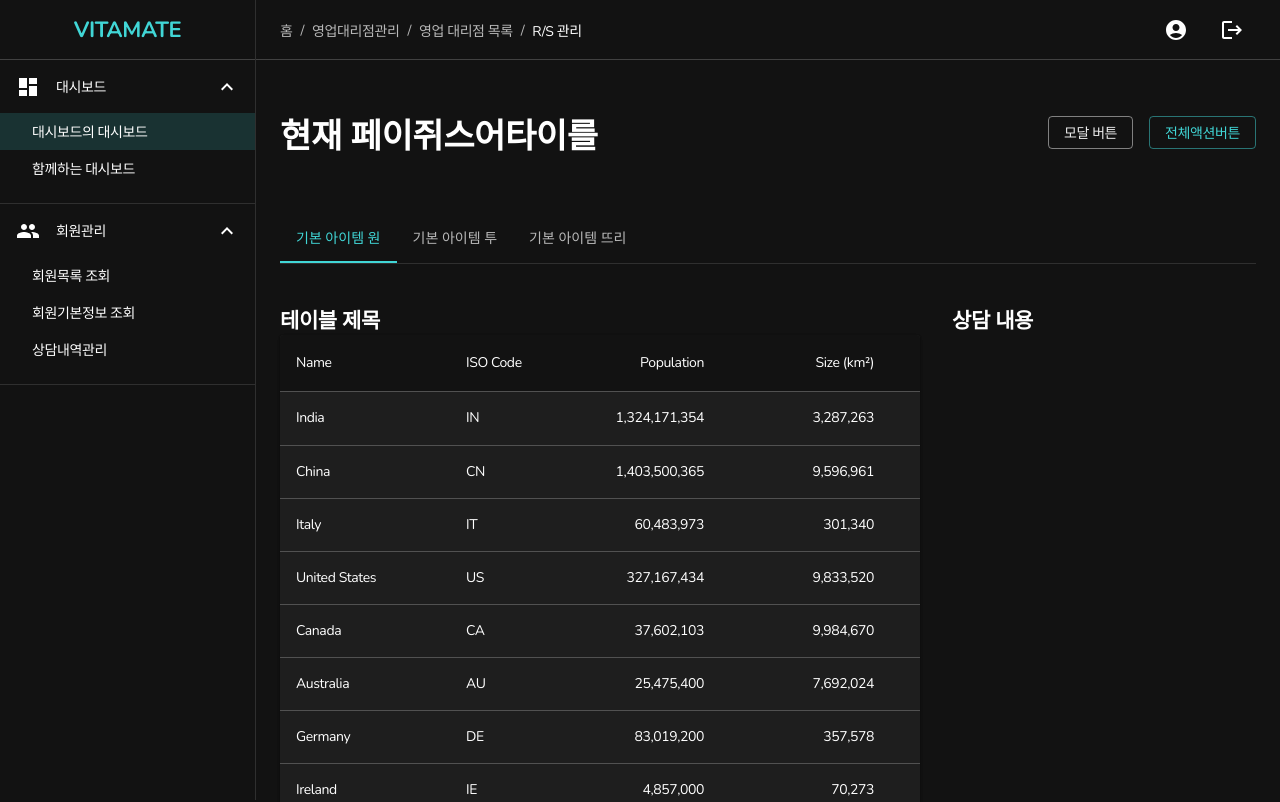
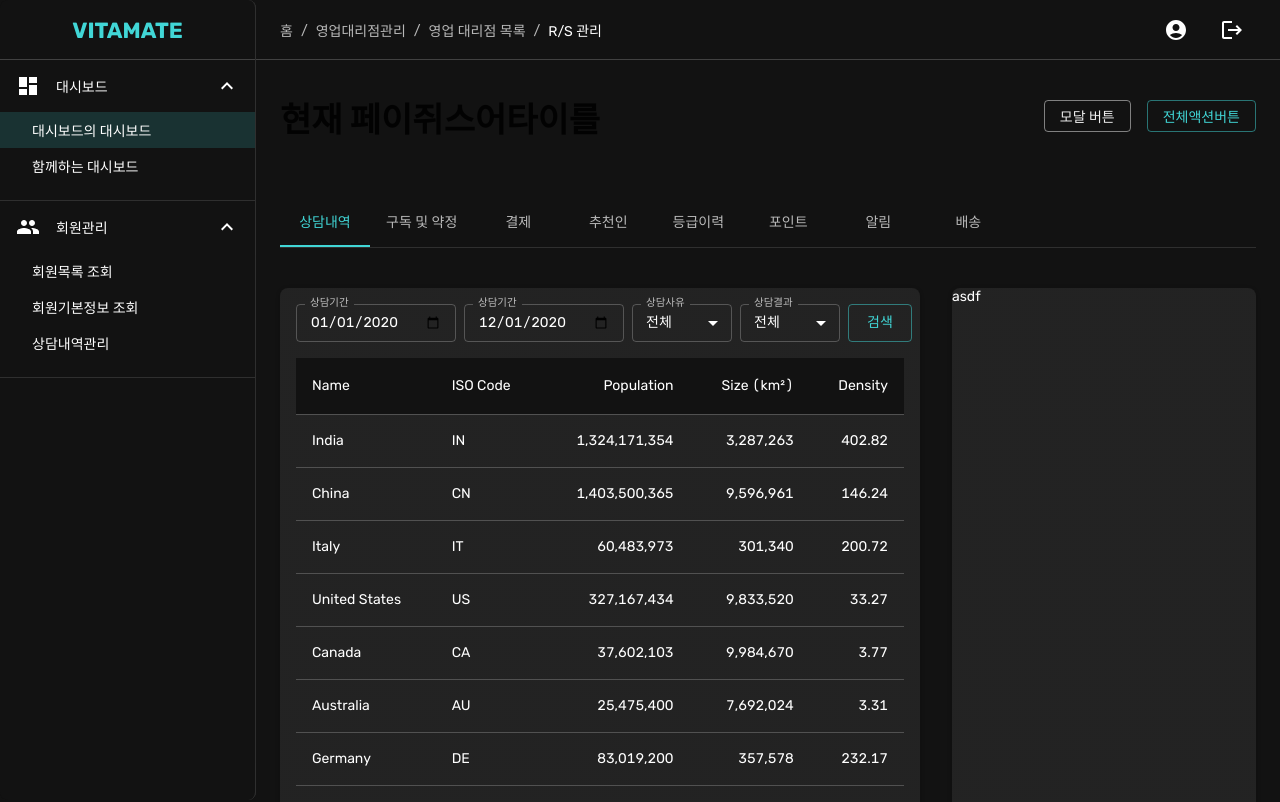
Before and after one commit to iduk/mui-admin, a Next.js app: page / in a window 1280 px wide. Shown: the top 802 px of the page. Built offline with nearby package versions, Linux system fonts and the light colour scheme.

Commit message:
feat 회원상세 진행중

```diff
--- a/components/DataTable.js
+++ b/components/DataTable.js
@@ -1,5 +1,5 @@
 import * as React from 'react'
-import Paper from '@mui/material/Paper'
+
 import Table from '@mui/material/Table'
 import TableBody from '@mui/material/TableBody'
 import TableCell from '@mui/material/TableCell'
@@ -9,26 +9,26 @@ import TablePagination from '@mui/material/TablePagination'
 import TableRow from '@mui/material/TableRow'
 
 const columns = [
-  { id: 'name', label: 'Name', minWidth: 170 },
-  { id: 'code', label: 'ISO\u00a0Code', minWidth: 100 },
+  { id: 'name', label: 'Name', minWidth: 120 },
+  { id: 'code', label: 'ISO\u00a0Code', minWidth: 80 },
   {
     id: 'population',
     label: 'Population',
-    minWidth: 170,
+    minWidth: 120,
     align: 'right',
     format: (value) => value.toLocaleString('en-US'),
   },
   {
     id: 'size',
     label: 'Size\u00a0(km\u00b2)',
-    minWidth: 170,
+    minWidth: 80,
     align: 'right',
     format: (value) => value.toLocaleString('en-US'),
   },
   {
     id: 'density',
     label: 'Density',
-    minWidth: 170,
+    minWidth: 80,
     align: 'right',
     format: (value) => value.toFixed(2),
   },
@@ -71,7 +71,7 @@ export default function StickyHeadTable() {
   }
 
   return (
-    <Paper sx={{ width: '100%', overflow: 'hidden' }}>
+    <>
       <TableContainer sx={{ maxHeight: 600 }}>
         <Table stickyHeader aria-label="sticky table">
           <TableHead>
@@ -110,6 +110,6 @@ export default function StickyHeadTable() {
         onPageChange={handleChangePage}
         onRowsPerPageChange={handleChangeRowsPerPage}
       />
-    </Paper>
+    </>
   )
 }
--- a/components/Layout.js
+++ b/components/Layout.js
@@ -59,7 +59,7 @@ export default function Index({ children }) {
       <Box sx={{ flex: 1, display: 'flex', flexDirection: 'column' }}>
         <Topbar onDrawerToggle={handleDrawerToggle} />
 
-        <Container maxWidth={'xl'} component="main" sx={{ flex: 1, p: 2 }}>
+        <Container component="main" sx={{ flex: 1 }}>
           <Grid container spacing={2} sx={{ py: 5 }}>
             <Grid item md={6}>
               <Typography variant={'h4'} sx={{ mb: 2, fontWeight: 'bold' }}>
--- a/components/Topbar.js
+++ b/components/Topbar.js
@@ -19,6 +19,7 @@ const appbarStyle = {
   boxShadow: '0 -1px 0 rgb(255,255,255,0.2) inset',
   height: 60,
   justifyContent: 'center',
+  borderRadius: 0,
 }
 
 function Topbar(props) {
--- a/pages/_document.js
+++ b/pages/_document.js
@@ -6,7 +6,7 @@ class MyDocument extends Document {
       <Html>
         <Head>
           <link rel="preconnect" href="https://fonts.gstatic.com" crossOrigin="true" />
-          <link href="https://fonts.googleapis.com/css2?family=Nunito:wght@200;400;700&display=swap" rel="stylesheet" />
+          <link href="https://fonts.googleapis.com/css2?family=Rubik:wght@300;400;700&display=swap" rel="stylesheet" />
           <link
             href="https://fonts.googleapis.com/css2?family=Noto+Sans+KR:wght@100;400;700&display=swap;Material+Icons|Material+Icons+Rounded"
             rel="stylesheet"
--- a/pages/index.js
+++ b/pages/index.js
@@ -1,33 +1,46 @@
 import * as React from 'react'
-import Paper from '@mui/material/Paper'
+import PropTypes from 'prop-types'
+import theme from '../theme'
 import Layout from '../components/Layout'
-import Button from '@mui/material/Button'
-import PropTypes from 'prop-types'
-import Tabs from '@mui/material/Tabs'
-import Tab from '@mui/material/Tab'
-import Typography from '@mui/material/Typography'
-import Box from '@mui/material/Box'
-import Grid from '@mui/material/Grid'
-import theme from '../theme'
 import DataTable from '../components/DataTable'
 import { styled } from '@mui/material/styles'
+import {
+  Paper,
+  Button,
+  Tabs,
+  Tab,
+  Typography,
+  Box,
+  Grid,
+  TextField,
+  MenuItem,
+  Stack,
+  FormControl,
+  Select,
+  InputLabel,
+} from '@mui/material'
 
 export default function Index() {
   const [value, setValue] = React.useState(0)
 
-  const handleChange = (event, newValue) => {
+  const handleChangeTab = (event, newValue) => {
     setValue(newValue)
   }
 
   return (
     <Layout>
       {/* Tabs */}
-      <Box sx={{ width: '100%' }}>
+      <Box sx={{ width: '100%', flexShrink: 1 }}>
         <Box sx={{ borderBottom: 1, borderColor: 'divider' }}>
-          <Tabs value={value} onChange={handleChange} aria-label="기본탭">
-            <Tab label="기본 아이템 원" {...a11yProps(0)} />
-            <Tab label="기본 아이템 투" {...a11yProps(1)} />
-            <Tab label="기본 아이템 뜨리" {...a11yProps(2)} />
+          <Tabs value={value} onChange={handleChangeTab} aria-label="기본탭">
+            <Tab label="상담내역" {...a11yProps(0)} />
+            <Tab label="구독 및 약정" {...a11yProps(1)} />
+            <Tab label="결제" {...a11yProps(2)} />
+            <Tab label="추천인" {...a11yProps(3)} />
+            <Tab label="등급이력" {...a11yProps(4)} />
+            <Tab label="포인트" {...a11yProps(5)} />
+            <Tab label="알림" {...a11yProps(6)} />
+            <Tab label="배송" {...a11yProps(7)} />
           </Tabs>
         </Box>
         <Box sx={{ py: 2 }}>
@@ -35,10 +48,19 @@ export default function Index() {
             <PanelContent />
           </TabPanel>
           <TabPanel value={value} index={1}>
-            Item Two
+            아휴...
           </TabPanel>
           <TabPanel value={value} index={2}>
-            Item Three
+            에혀.......
+          </TabPanel>
+          <TabPanel value={value} index={3}>
+            징글징글.....
+          </TabPanel>
+          <TabPanel value={value} index={4}>
+            돼따 뒈써..
+          </TabPanel>
+          <TabPanel value={value} index={5}>
+            말해모혀
           </TabPanel>
         </Box>
       </Box>
@@ -47,21 +69,107 @@ export default function Index() {
 }
 
 function PanelContent() {
+  const [option, setOption] = React.useState('a')
+
+  const handleChangeSelect = (e) => {
+    setOption(e.target.value)
+  }
+  const options = [
+    {
+      value: 'a',
+      label: '전체',
+    },
+    {
+      value: 'b',
+      label: '라ㅏ라라라라랄',
+    },
+  ]
+
   return (
     <div>
       <Grid container spacing={4}>
-        <Grid item md="8">
-          <Typography variant="headline" component="h2">
-            테이블 제목
-          </Typography>
-          <Paper elevation={1}>
+        <Grid item md={8}>
+          <Paper elevation={2} sx={{ p: 2 }}>
+            <Box
+              sx={{
+                '& .MuiTextField-root': { minWidth: '160px' },
+                alignItems: 'center',
+                mb: 2,
+              }}
+            >
+              <Stack spacing={1} direction="row">
+                <TextField
+                  id="date"
+                  label="상담기간"
+                  type="date"
+                  defaultValue="2020-01-01"
+                  InputLabelProps={{
+                    shrink: true,
+                  }}
+                  size="small"
+                  sx={{ minWidth: 160 }}
+                />
+                <TextField
+                  id="date"
+                  label="상담기간"
+                  type="date"
+                  defaultValue="2020-12-01"
+                  InputLabelProps={{
+                    shrink: true,
+                  }}
+                  size="small"
+                  sx={{ minWidth: 160 }}
+                />
+                <FormControl sx={{ minWidth: 100 }}>
+                  <InputLabel id="demo-simple-select-autowidth-label">상담사유</InputLabel>
+                  <Select
+                    labelId="demo-simple-select-autowidth-label"
+                    id="demo-simple-select-autowidth"
+                    value={option}
+                    onChange={handleChangeSelect}
+                    autoWidth
+                    label="상담사유"
+                    size="small"
+                  >
+                    {options.map((option) => (
+                      <MenuItem key={option.value} value={option.value}>
+                        {option.label}
+                      </MenuItem>
+                    ))}
+                  </Select>
+                </FormControl>
+
+                <FormControl sx={{ minWidth: 100 }}>
+                  <InputLabel id="demo-simple-select-autowidth-label">상담결과</InputLabel>
+                  <Select
+                    labelId="demo-simple-select-autowidth-label"
+                    id="demo-simple-select-autowidth"
+                    value={option}
+                    onChange={handleChangeSelect}
+                    autoWidth
+                    label="상담결과"
+                    size="small"
+                  >
+                    {options.map((option) => (
+                      <MenuItem key={option.value} value={option.value}>
+                        {option.label}
+                      </MenuItem>
+                    ))}
+                  </Select>
+                </FormControl>
+
+                <Button variant="outlined">검색</Button>
+              </Stack>
+            </Box>
             <DataTable />
           </Paper>
+          {/* searching form */}
         </Grid>
-        <Grid item md="4">
-          <Typography variant="headline" component="h2">
-            상담 내용
-          </Typography>
+
+        <Grid item md={4}>
+          <Paper elevation={2} sx={{ height: '100%' }}>
+            asdf
+          </Paper>
         </Grid>
       </Grid>
     </div>
--- a/theme.js
+++ b/theme.js
@@ -22,7 +22,7 @@ const theme = createTheme({
   },
   typography: {
     fontFamily: [
-      'Nunito',
+      'Rubik',
       'Noto Sans KR',
       '-apple-system',
       'BlinkMacSystemFont',
@@ -36,7 +36,6 @@ const theme = createTheme({
     ].join(','),
     body1: {
       fontSize: 14,
-      letterSpacing: '-0.4px',
       lineHeight: 'normal',
     },
     h6: {
@@ -48,6 +47,21 @@ const theme = createTheme({
   },
 
   components: {
+    MuiPaper: {
+      styleOverrides: {
+        root: {
+          borderRadius: 8,
+        },
+      },
+    },
+    MuiTable: {
+      styleOverrides: {
+        root: {
+          backgroundColor: 'transparent',
+          borderRadius: 0,
+        },
+      },
+    },
     MuiButton: {
       styleOverrides: {
         root: {
@@ -107,13 +121,6 @@ const theme = createTheme({
       },
     },
   },
-  MuiDrawer: {
-    styleOverrides: {
-      paper: {
-        backgroundColor: blueGrey.A700,
-      },
-    },
-  },
   MuiListItemButton: {
     styleOverrides: {
       root: {
@@ -148,6 +155,27 @@ const theme = createTheme({
       minHeight: 48,
     },
   },
+  MuiIconButton: {
+    styleOverrides: {
+      sizeMedium: {
+        color: 'inherit',
+      },
+    },
+  },
+  MuiOutlinedInput: {
+    styleOverrides: {
+      root: {
+        color: 'inherit',
+      },
+    },
+  },
+  MuiInputLabel: {
+    styleOverrides: {
+      root: {
+        color: 'inherit',
+      },
+    },
+  },
 })
 
 export default theme
```
Also changed, not shown: package.json (+7 -0 lines), 1 other file (tests, documents, lock files or other folders).
